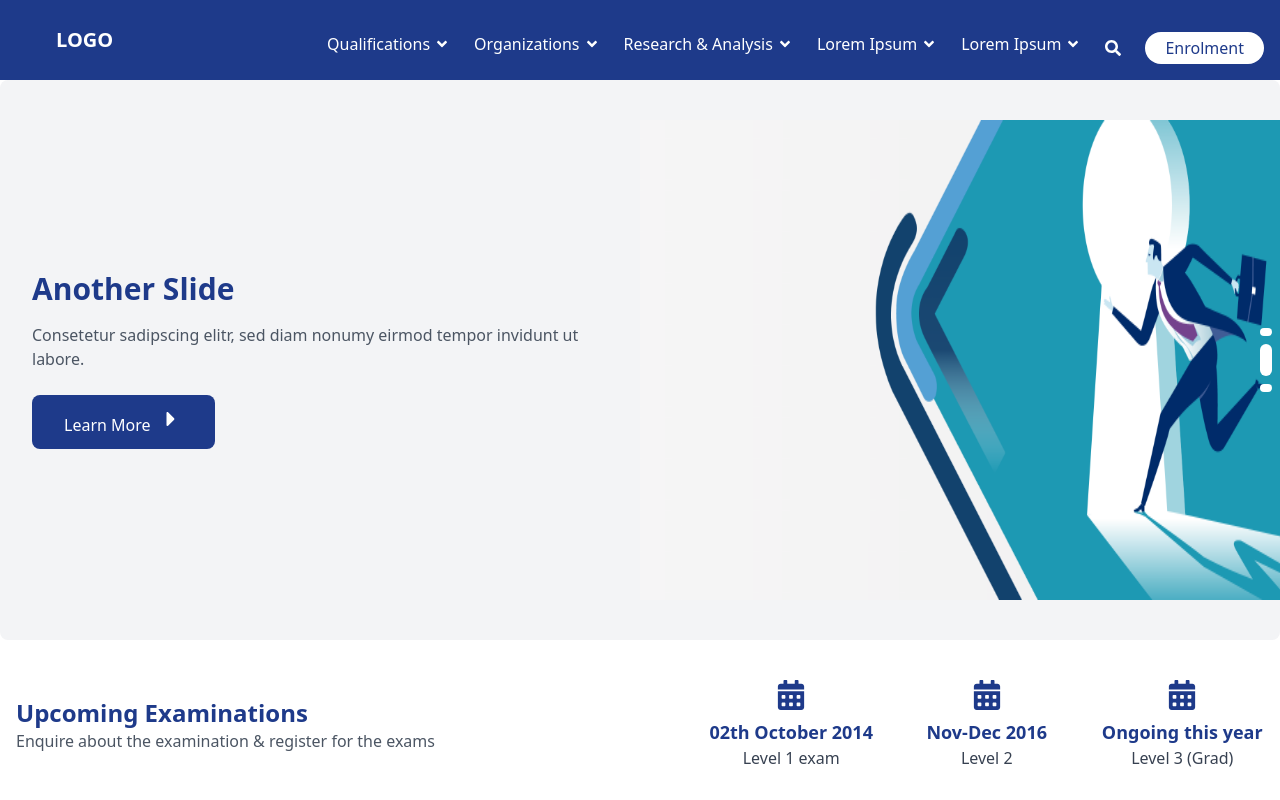
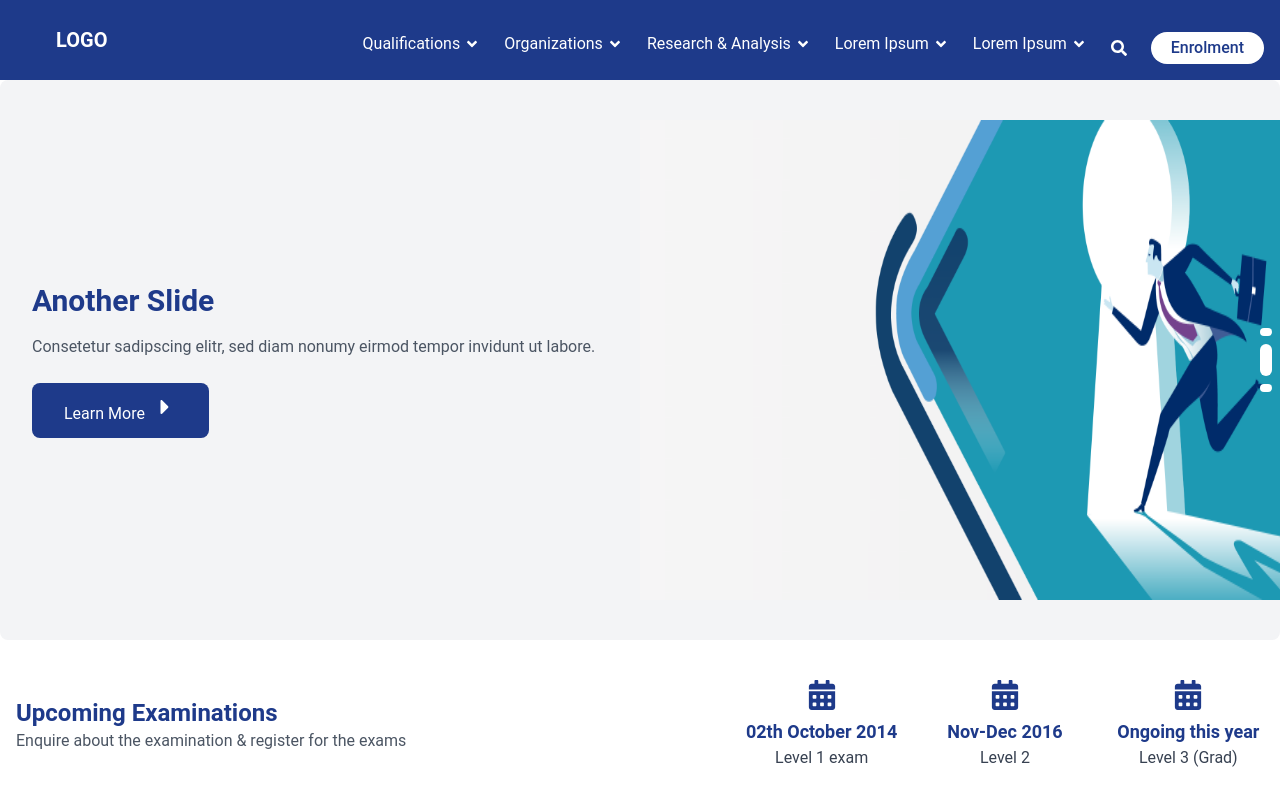
Before and after one commit to juned1110/ToggleHead, a React (Vite) app: page / in a window 1280 px wide. Shown: the top 800 px of the page. Built offline with nearby package versions, Linux system fonts and the light colour scheme.

Commit message:
fontfamily added

```diff
--- a/tailwind.config.js
+++ b/tailwind.config.js
@@ -3,6 +3,9 @@ export default {
   content: ["./index.html", "./src/**/*.{js,ts,jsx,tsx}"],
   theme: {
     extend: {
+      fontFamily: {
+        sans: ["Roboto", "Arial", "sans-serif"],
+      },
       colors: {
         primary: "#1E3A8A",
       },
```
